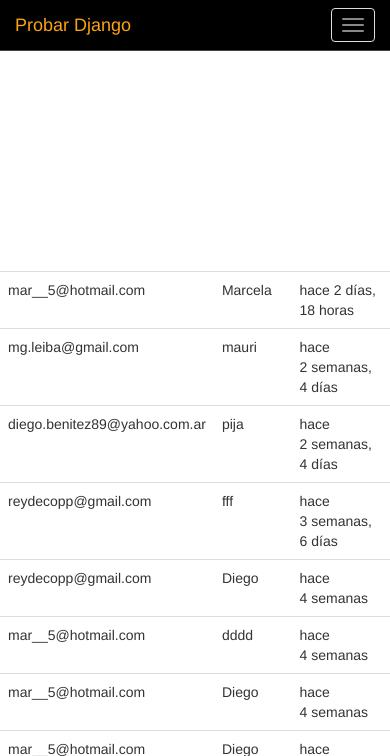
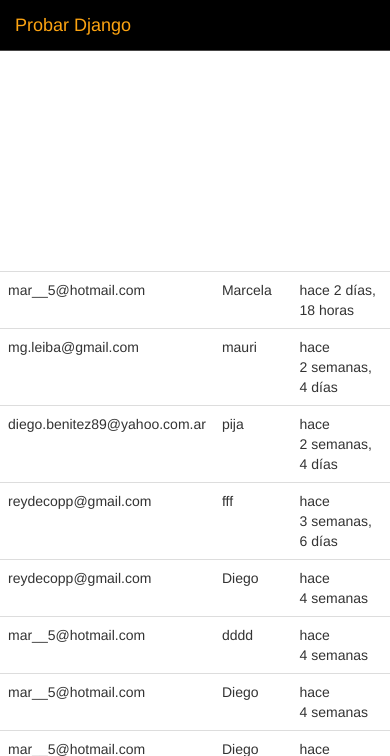
Before and after one commit to diegobenitez89/loguin_python_django, a Django app: page / in a window 390 px wide. Shown: the top 756 px of the page. Run offline with Django 3.2, Linux system fonts and the light colour scheme; a user stored in the database is signed in; data comes from the database, SQL or seed files in the repository; both versions use the stored data as it was after the commit; some libraries are stand-ins or nearby versions.

Commit message:
error responsive en barra de navegacion

```diff
--- a/src/static_pro/static/css/navbar-static-top.css
+++ b/src/static_pro/static/css/navbar-static-top.css
@@ -1,5 +1,5 @@
 body {
-  min-height: 750px;
+  height: 750px;
 
 }
 
--- a/src/templates/inicio.html
+++ b/src/templates/inicio.html
@@ -31,7 +31,7 @@
 <div class="row">
     <div class="col-sm-6">
         <h1>inicio</h1>
-        <p>Mudo putoooooooo eheheheh ohooooooooooooooooo</p>
+        <p>Pagina web de prueba, la idea es que cada usuario registrado pueda ingresar y crear una base de datos de productos para poder controlar su stock</p>
             <a class="btn btn-lg btn-primary" href="../../components/#navbar" role="button">Unete &raquo;</a>
         </p>
 
@@ -62,7 +62,7 @@
         <input class="btn btn-lg btn-primary" type="submit" value="Enviar"/>
         </form>
         {% else %}
-        <p class="lead text-align-center">{{ titulo }}</p></br><i class="fas fa-thumbs-up fa-5x"style="color: black"></i></p>
+        <p class="lead text-align-center">{{ titulo }}</p></br><center><i class="fas fa-thumbs-up fa-5x"style="color: black"></i></p></center>
 
         {% endif %}
 </div>
--- a/src/templates/navbar.html
+++ b/src/templates/navbar.html
@@ -2,7 +2,7 @@
 <nav class="navbar navbar-default navbar-static-top">
     <div class="container">
       <div class="navbar-header">
-        <button type="button" class="navbar-toggle collapsed" data-toggle="collapse" data-target="#navbar" aria-expanded="false" aria-controls="navbar">
+        <button type="button" class="navbar-toggle collapse" data-toggle="collapse" data-target="#navbar" aria-expanded="false" aria-controls="navbar">
           <span class="sr-only">Toggle navigation</span>
           <span class="icon-bar"></span>
           <span class="icon-bar"></span>
```
Also changed, not shown: src/db.sqlite3.
